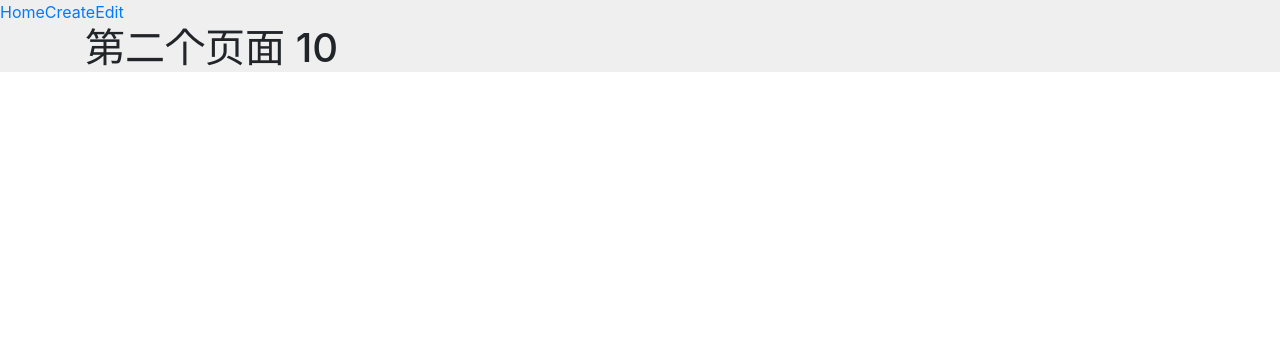
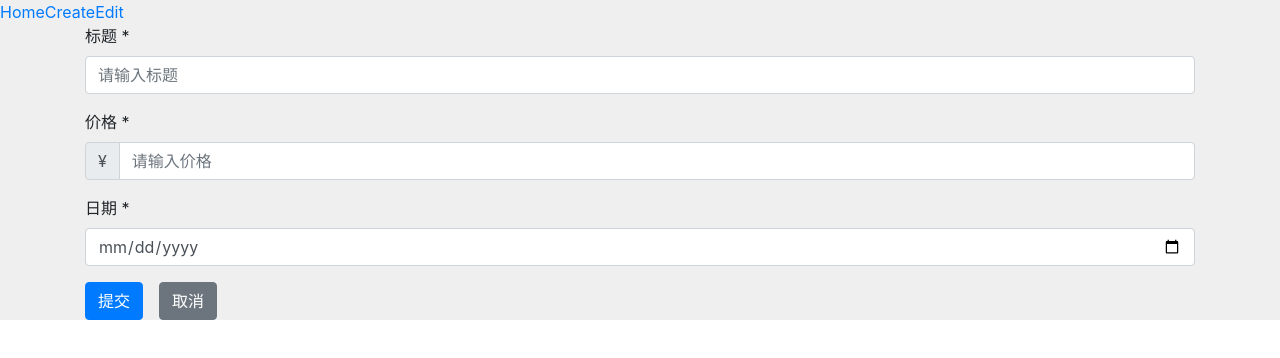
Before and after one commit to iunicorn49/account-book, a React (Create React App) app: page /edit/10 in a window 1280 px wide. Shown: the top 358 px of the page. Built offline with nearby package versions, Linux system fonts and the light colour scheme.

Commit message:
重构Tabs

```diff
--- /dev/null
+++ b/src/components/PriceForm.js
@@ -0,0 +1,104 @@
+import React, { Component } from 'react'
+import PropTypes from 'prop-types'
+import { isValidDate } from '../utility'
+
+class PriceForm extends Component {
+  static propTypes = {
+    onFormSubmit: PropTypes.func.isRequired,
+    onCancelSubmit: PropTypes.func.isRequired,
+    item: PropTypes.object,
+  }
+  static defaultProps = {
+    item: {}
+  }
+  state = {
+    validatePass: true,
+    errorMessage: '',
+  }
+  sumbitForm = (event) => {
+
+    const { item, onFormSubmit } = this.props
+    const editMode = !!item.id
+    const price = this.priceInput.value.trim() * 1
+    const date = this.dateInput.value.trim()
+    const title = this.titleInput.value.trim()
+    if (price && date && title) {
+      if (price < 0) {
+        this.setState({
+          validatePass: false,
+          errorMessage: '价格数字必须大于0'
+        })
+      } else if (!isValidDate(date)) {
+        this.setState({
+          validatePass: false,
+          errorMessage: '请填写正确的日期格式'
+        })
+      } else {
+        this.setState({
+          validatePass: true,
+          errorMessage: ''
+        })
+        if (editMode) {
+          onFormSubmit({ ...item, title, price, date }, editMode)
+        } else {
+          onFormSubmit({ title, price, date }, editMode)
+        }
+      }
+    } else {
+      this.setState({
+        validatePass: false,
+        errorMessage: '请输入所有必选项'
+      })
+    }
+    event.preventDefault()
+  }
+  render() {
+    const { title, price, date } = this.props.item
+    return (
+      <form onSubmit={(event) => {this.sumbitForm(event)}} noValidate>
+        <div className="form-group">
+          <label htmlFor="title">标题 *</label>
+          <input
+            type="text" className="form-control"
+            id="title" placeholder="请输入标题"
+            defaultValue={title}
+            ref={(input) => {this.titleInput = input}}
+          />
+        </div>
+        <div className="form-group">
+          <label htmlFor="price">价格 *</label>
+          <div className="input-group">
+            <div className="input-group-prepend">
+              <span className="input-group-text">¥</span>
+            </div>
+            <input
+              type="number"
+              className="form-control"
+              defaultValue={price}
+              id="price" placeholder="请输入价格"
+              ref={(input) => {this.priceInput = input}}
+            />
+          </div>
+        </div>
+        <div className="form-group">
+          <label htmlFor="date">日期 *</label>
+          <input
+            type="date" className="form-control"
+            id="date" placeholder="请输入日期"
+            defaultValue={date}
+            ref={(input) => {this.dateInput = input}}
+          />
+        </div>
+        <button type="submit" className="btn btn-primary mr-3">提交</button>
+        <button className="btn btn-secondary" onClick={this.props.onCancelSubmit}> 取消 </button>
+        { !this.state.validatePass &&
+          <div className="alert alert-danger mt-5" role="alert">
+            {this.state.errorMessage}
+          </div>
+        }
+      </form>
+    )
+  }
+}
+
+export default PriceForm
--- /dev/null
+++ b/src/components/Tabs.js
@@ -0,0 +1,51 @@
+import React, { Component, Fragment } from 'react'
+import PropTypes from 'prop-types'
+
+class Tabs extends Component {
+	constructor(props) {
+		super(props)
+		this.state = {
+			activeIndex: props.activeIndex
+		}
+	}
+	tabChange = (event, index) => {
+		event.preventDefault()
+		this.setState({
+			activeIndex: index
+		})
+		this.props.onTabChange(index)
+	}
+	render() {
+		const { children } = this.props
+		const { activeIndex } = this.state
+		return (
+			<ul className="nav nav-tabs nav-fill my-4">
+			{
+				React.Children.map(children, (child, index) => {
+					const activeClassName = (activeIndex === index) ? 'nav-link active' : 'nav-link'
+					return (
+						<li className="nav-item" key={index}>
+							<a onClick={(event) => {this.tabChange(event, index)}} href="#" className={activeClassName}>
+								{child}
+							</a>
+						</li>
+					)
+				})
+			}
+			</ul>
+		)
+	}
+}
+
+Tabs.propTypes = {
+	activeIndex: PropTypes.number.isRequired,
+	onTabChange: PropTypes.func.isRequired
+}
+
+export const Tab = ({children}) => (
+	<Fragment>
+		{children}
+	</Fragment>
+)
+
+export default Tabs
--- a/src/containers/Create.js
+++ b/src/containers/Create.js
@@ -1,7 +1,20 @@
-import React from 'react'
+import React, { Component, Fragment } from 'react'
+import PriceForm from '../components/PriceForm'
 
-const Create = ({match}) => {
-  return <h1>第二个页面 {match.params.id}</h1>
+class Create extends Component {
+  onFormSubmit = () => {
+
+  }
+  onCancelSubmit = () => {
+
+  }
+  render() {
+    return (
+      <Fragment>
+        <PriceForm onFormSubmit={this.onFormSubmit} onCancelSubmit={this.onCancelSubmit} />
+      </Fragment>
+    )
+  }
 }
 
 export default Create
--- a/src/containers/Home.js
+++ b/src/containers/Home.js
@@ -6,10 +6,11 @@ import {
 	parseToYearAndMonth, padLeft
 } from '../utility.js'
 import PriceList from '../components/PriceList'
-import ViewTab from '../components/ViewTab'
 import MonthPicker from '../components/MonthPicker'
 import TotalPrice from '../components/TotalPrice'
 import CreateBtn from '../components/CreateBtn'
+import Tabs, { Tab } from '../components/Tabs'
+import Ionicon from 'react-ionicons'
 
 import { items, categoies } from '../data'
 
@@ -21,6 +22,7 @@ const newItem = {
 	"cid": "1"
 }
 
+const tabsText = [LIST_VIEW, CHART_VIEW]
 class Home extends Component {
 	constructor(props) {
 		super(props)
@@ -61,7 +63,26 @@ class Home extends Component {
 					</div>
 				</header>
 				<div className="content-area py-3 px-3">
-					<ViewTab activeTab={tabView} onTabChange={this.changeView} />
+					<Tabs activeIndex={0} onTabChange={this.changeView}>
+						<Tab>
+							<Ionicon
+								className="rounded-circle mr-2"
+								fontSize="25px"
+								color="#007bff"
+								icon="ios-paper"
+							/>
+							列表模式
+						</Tab>
+						<Tab>
+							<Ionicon
+								className="rounded-circle mr-2"
+								fontSize="25px"
+								color="#007bff"
+								icon="ios-pie"
+							/>
+							图表模式
+						</Tab>
+					</Tabs>
 					<CreateBtn onClick={this.createItem} />
 					{
 						tabView === LIST_VIEW &&
@@ -76,9 +97,9 @@ class Home extends Component {
 		)
 	} // render
 
-	changeView = (view) => {
+	changeView = (index) => {
 		this.setState({
-			tabView: view
+			tabView: tabsText[index]
 		})
 	}
 
--- a/src/data.js
+++ b/src/data.js
@@ -36,3 +36,105 @@ export const categoies = {
 		"iconName": "ios-plane"
 	}
 }
+
+export const testCategories = [
+  {
+    "name": "旅行",
+    "iconName": "ios-plane",
+    "id": "1",
+    "type": "outcome"
+  },
+  {
+    "name": "餐饮",
+    "iconName": "ios-restaurant",
+    "id": "2",
+    "type": "outcome"
+  },
+  {
+    "name": "购物",
+    "iconName": "ios-basket",
+    "id": "3",
+    "type": "outcome"
+  },
+  {
+    "name": "数码",
+    "iconName": "ios-phone-portrait",
+    "id": "4",
+    "type": "outcome"
+  },
+  {
+    "name": "工资",
+    "iconName": "ios-card",
+    "id": "10",
+    "type": "income"
+  },
+  {
+    "name": "兼职",
+    "iconName": "ios-cash",
+    "id": "11",
+    "type": "income"
+  },
+  {
+    "name": "理财",
+    "iconName": "logo-yen",
+    "id": "12",
+    "type": "income"
+  },
+]
+
+export const testItems = [
+  {
+    "title": "buy stuff for kitten",
+    "price": 100,
+    "date": "2018-08-15",
+    "monthCategory": "2018-8",
+    "id": "_kly1klf4g",
+    "cid": "1",
+    "timestamp": 1534291200000
+  },
+  {
+    "title": "这是我的工资",
+    "price": 20000,
+    "date": "2018-08-18",
+    "monthCategory": "2018-8",
+    "id": "_bd16bjeen",
+    "cid": "2",
+    "timestamp": 1534550400000
+  },
+  {
+    "title": "和哥们一起喝酒",
+    "price": 300,
+    "date": "2018-08-20",
+    "monthCategory": "2018-8",
+    "id": "_jjfice21k",
+    "cid": "3",
+    "timestamp": 1534723200000
+  },
+  {
+    "title": "理财收入",
+    "price": 1000,
+    "date": "2018-08-11",
+    "monthCategory": "2018-8",
+    "id": "_1fg1wme63",
+    "cid": "11",
+    "timestamp": 1533945600000
+  },
+  {
+    "title": "理财收入",
+    "price": 300,
+    "date": "2018-11-15",
+    "monthCategory": "2018-11",
+    "id": "_qryggm5y8",
+    "cid": "12",
+    "timestamp": 1534291200000
+  },
+  {
+    "title": "请别人吃饭",
+    "price": 300,
+    "date": "2018-11-15",
+    "monthCategory": "2018-11",
+    "id": "_qryggm511",
+    "cid": "3",
+    "timestamp": 1534291200000
+  }
+]
--- a/src/utility.js
+++ b/src/utility.js
@@ -22,3 +22,11 @@ export const parseToYearAndMonth = (str) => {
     month: date.getMonth() + 1
   }
 }
+
+export const isValidDate = (dateString) => {
+  const regEx = /^\d{4}-\d{2}-\d{2}$/;
+  if(!dateString.match(regEx)) return false;  // Invalid format
+  const d = new Date(dateString);
+  if(Number.isNaN(d.getTime())) return false; // Invalid date
+  return d.toISOString().slice(0,10) === dateString;
+}
```
Also changed, not shown: 2 other files (tests, documents, lock files or other folders).
